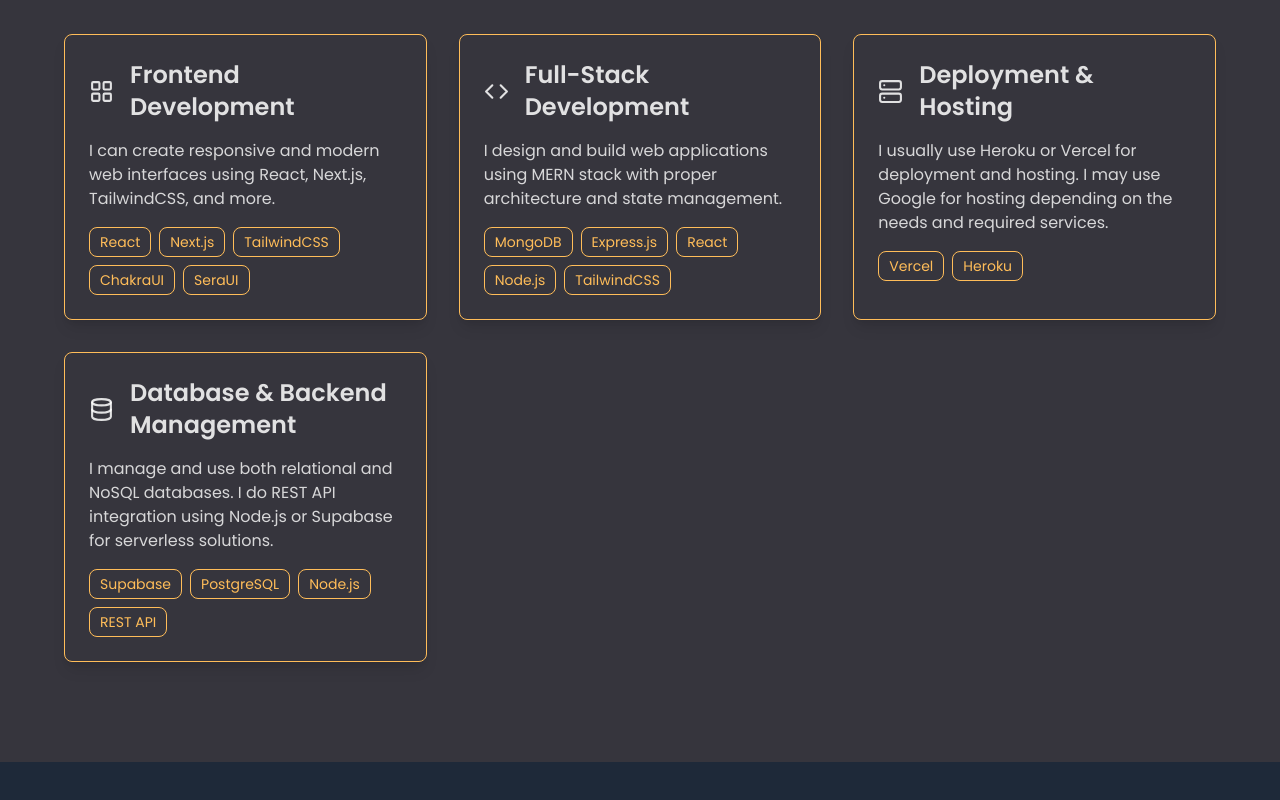
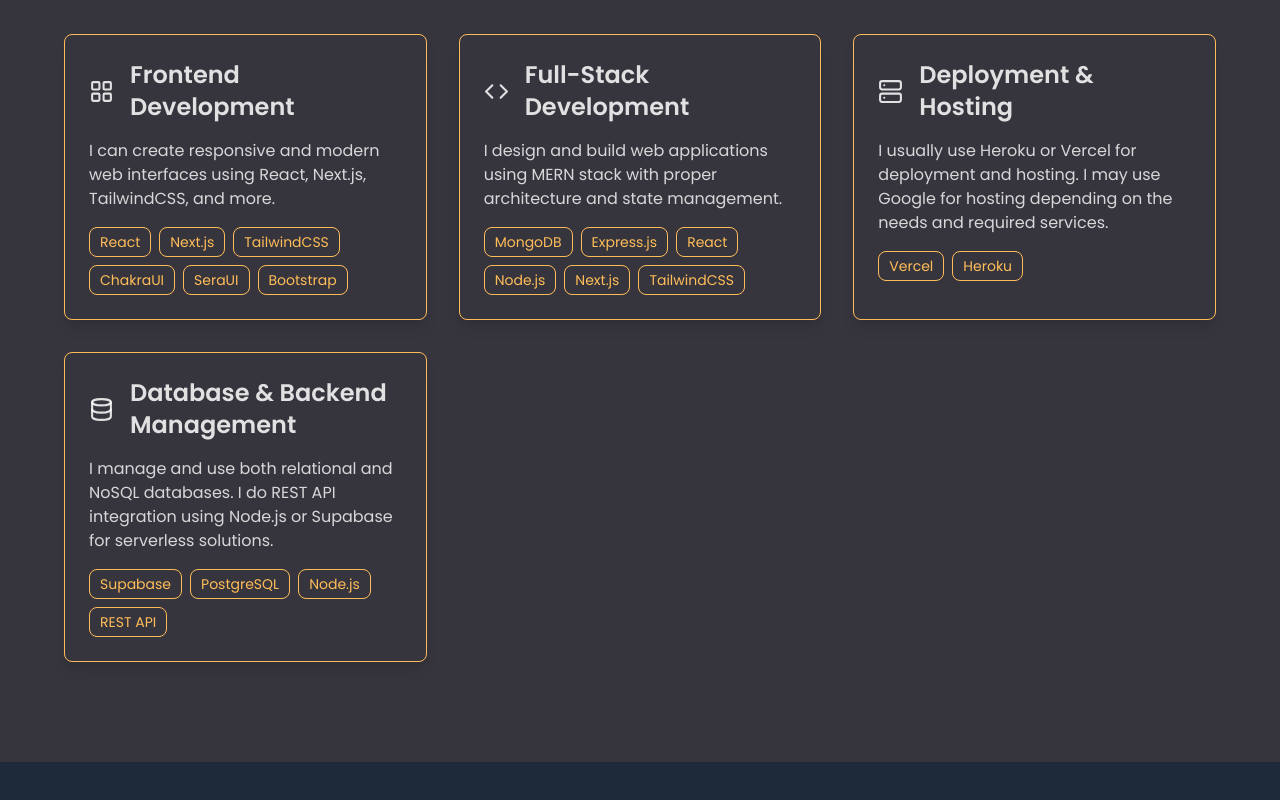
Before and after one commit to baraa-elhajj/BDev, a React (Vite) app: page / in a window 1280 px wide. Shown: the part 1551-2351 px from the top of the page. Built offline with nearby package versions, Linux system fonts and the light colour scheme.

Commit message:
Update Services.jsx

```diff
--- a/src/components/Services.jsx
+++ b/src/components/Services.jsx
@@ -6,14 +6,28 @@
     title: "Frontend Development",
     description:
       "I can create responsive and modern web interfaces using React, Next.js, TailwindCSS, and more.",
-    badges: ["React", "Next.js", "TailwindCSS", "ChakraUI", "SeraUI"],
+    badges: [
+      "React",
+      "Next.js",
+      "TailwindCSS",
+      "ChakraUI",
+      "SeraUI",
+      "Bootstrap",
+    ],
     icon: <LayoutGrid size={25} />,
   },
   {
     title: "Full-Stack Development",
     description:
       "I design and build web applications using MERN stack with proper architecture and state management.",
-    badges: ["MongoDB", "Express.js", "React", "Node.js", "TailwindCSS"],
+    badges: [
+      "MongoDB",
+      "Express.js",
+      "React",
+      "Node.js",
+      "Next.js",
+      "TailwindCSS",
+    ],
     icon: <Code size={25} />,
   },
   {
```
